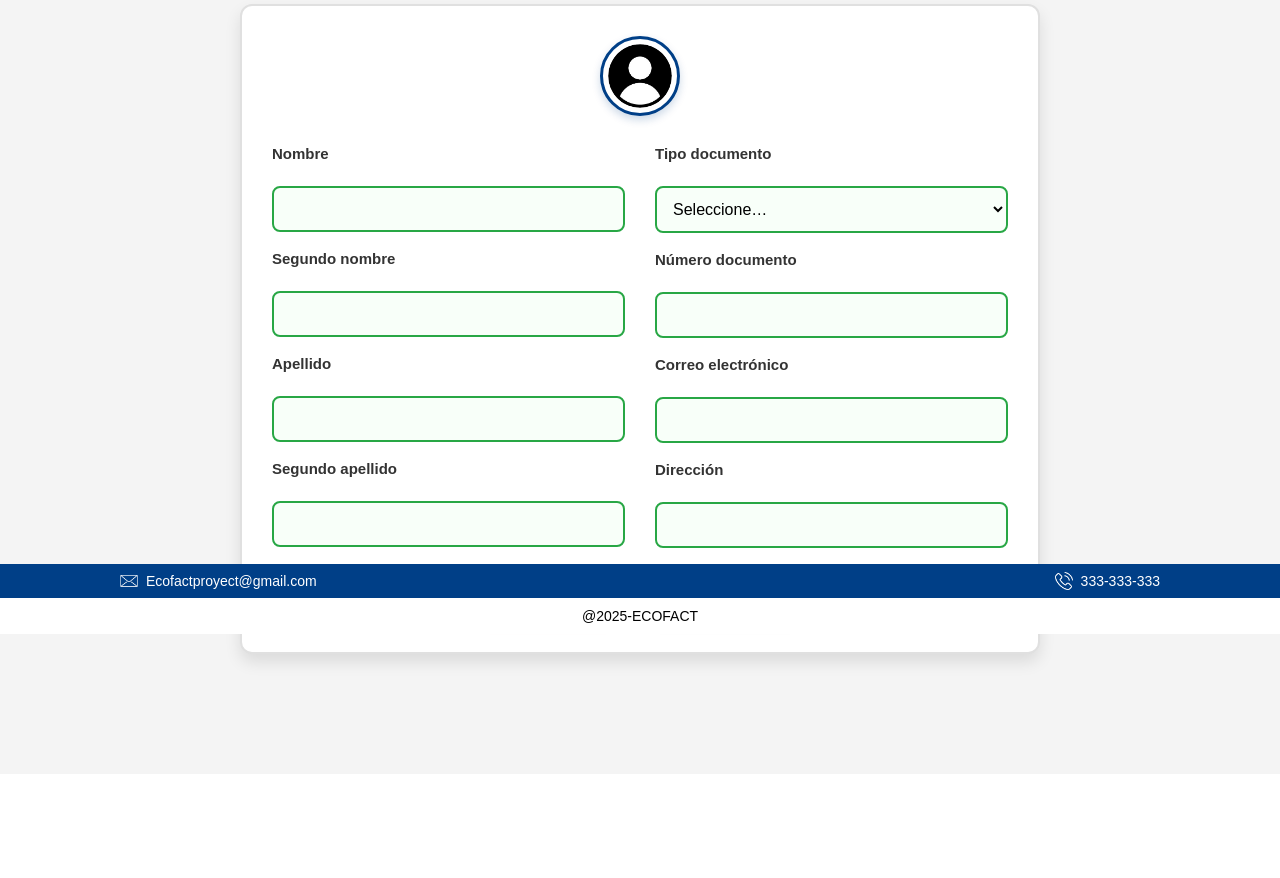
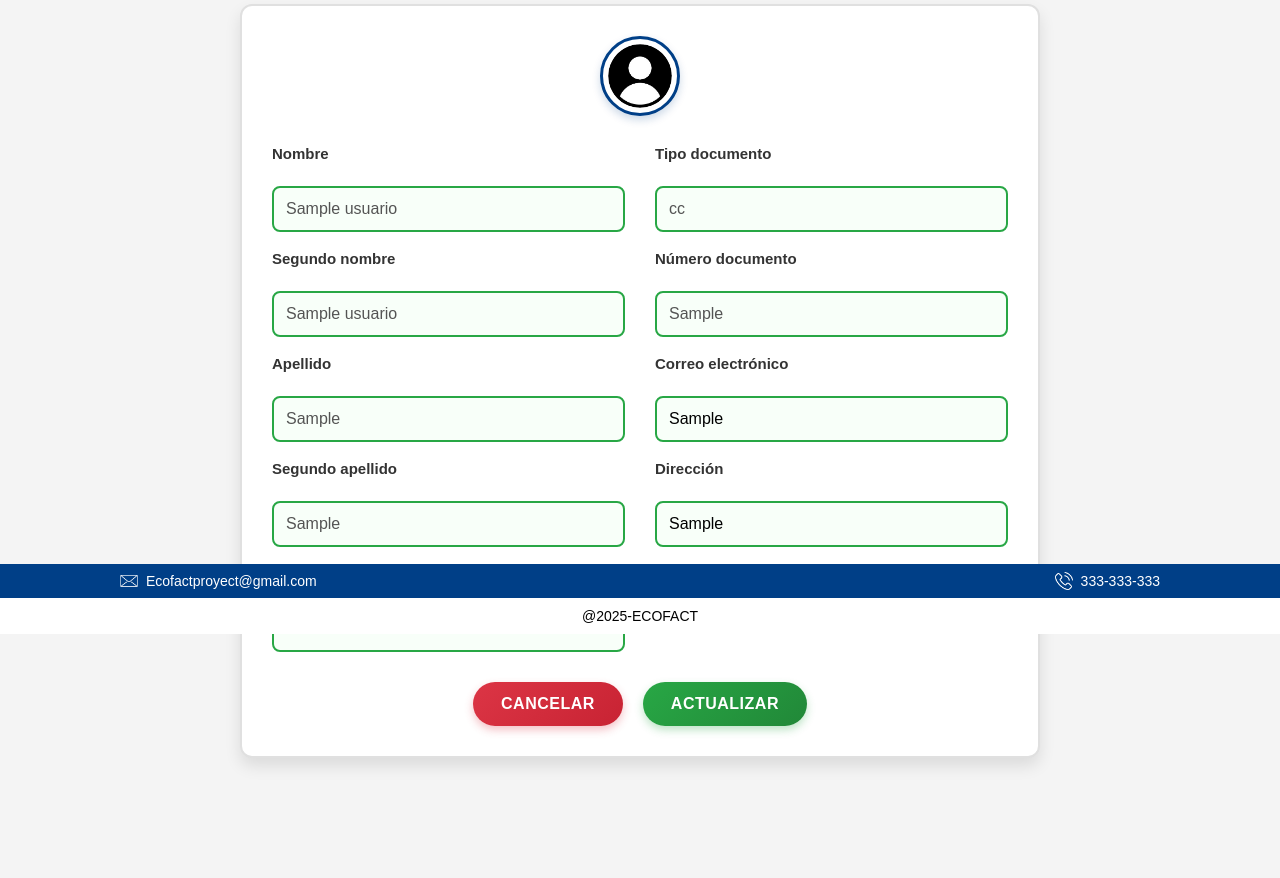
Before and after one commit to Infona2049/Proyecto, a Django app: page /actualizar_perfil/ in a window 1280 px wide. Shown: the part 166-1044 px from the top of the page. Before the commit the page ends 839 px from the top, so only its background shows below. Run offline with Django 5.2, Linux system fonts and the light colour scheme; a user stored in the database is signed in; tables that the repository leaves empty hold one stand-in row (values such as "Sample post"); one stand-in notice (Sample message) is shown.

Commit message:
Actualizacion de views, forms y HTML

```diff
--- a/core/forms.py
+++ b/core/forms.py
@@ -145,3 +145,31 @@ class RegistroUsuarioForm(UserCreationForm):
         if commit:
             user.save()
         return user
+
+
+class PerfilForm(forms.ModelForm):
+    """
+    Formulario creado para permitir que el usuario actualice:
+    - Correo electrónico
+    - Dirección
+    - Teléfono
+
+    Este formulario no permite modificar nombres, apellidos,
+    documento ni rol (por seguridad del sistema).
+
+    Es usado por la vista actualizar_perfil_view que contiene
+    la lógica de validaciones personalizadas implementadas por Sebastián.
+    """
+
+    class Meta:
+        model = Usuario
+        fields = [
+            "correo_electronico_usuario",
+            "direccion_usuario",
+            "telefono_usuario",
+        ]
+        widgets = {
+            "correo_electronico_usuario": forms.EmailInput(attrs={"class": "form-control"}),
+            "direccion_usuario": forms.TextInput(attrs={"class": "form-control"}),
+            "telefono_usuario": forms.TextInput(attrs={"class": "form-control"}),
+        }
--- a/core/templates/core/actualizar_perfil.html
+++ b/core/templates/core/actualizar_perfil.html
@@ -4,16 +4,37 @@
 <head>
     <meta charset="UTF-8">
     <meta name="viewport" content="width=device-width, initial-scale=1.0">
-    <title>Actualizar factura</title>
+    <title>Actualizar perfil</title>
     <link rel="stylesheet" href="{% static 'core/css/actualizar_perfil.css' %}">
+    <style>
+        .alert {
+            padding: 12px 20px;
+            border-radius: 6px;
+            margin: 15px auto;
+            width: 80%;
+            max-width: 600px;
+            text-align: center;
+            font-weight: bold;
+        }
+        .alert-success { background-color: #b7c9bb; color: #155724; border: 1px solid #c3e6cb; }
+        .alert-error   { background-color: #f8d7da; color: #721c24; border: 1px solid #f5c6cb; }
+    </style>
 </head>
+
 <body>
-    <!-- Barra superior -->
+
+    <!-- BARRA SUPERIOR -->
     <div class="top-bar">
         <div class="left-side">
+            {% if user.rol_usuario == 'admin' %}
                 <a href="{% url 'visualizacion_admin' %}">
-                <img src="{% static 'img/Logo azul sin fondo.png' %}" alt="EcoFact Logo" class="logo1" />
-                <img src="{% static 'img/logo empresa.png' %}" alt="Empresa logo " class="logo2" />
+            {% elif user.rol_usuario == 'vendedor' %}
+                <a href="{% url 'visualizacion_vendedor' %}">
+            {% else %}
+                <a href="{% url 'visualizacion_cliente' %}">
+            {% endif %}
+                    <img src="{% static 'img/Logo azul sin fondo.png' %}" class="logo1" />
+                    <img src="{% static 'img/logo empresa.png' %}" class="logo2" />
                 </a>
         </div>
 
@@ -21,98 +42,119 @@
             <a href="{% url 'documentos' %}"><img src="{% static 'img/documento.png' %}" class="icono"></a>
             <a href="{% url 'actualizar_perfil' %}"><img src="{% static 'img/editar.png' %}" class="icono"></a>
             <a href="{% url 'cambiocontraseña' %}"><img src="{% static 'img/contrasena.png' %}" class="icono"></a>
-            <a href="{% url 'login' %}"><img src="{% static 'img/cerrar-sesion.png' %}" class="icono"></a>
+            <a href="{% url 'logout' %}"><img src="{% static 'img/cerrar-sesion.png' %}" class="icono"></a>
         </div>
     </div>
 
-<!-- Barra de navegación -->
+    <!-- BOTÓN DE INICIO (CORREGIDO) -->
     <header>
         <nav class="menu">
+            {% if user.rol_usuario == 'admin' %}
                 <a href="{% url 'visualizacion_admin' %}">Inicio</a>
+            {% elif user.rol_usuario == 'vendedor' %}
+                <a href="{% url 'visualizacion_vendedor' %}">Inicio</a>
+            {% else %}
+                <a href="{% url 'visualizacion_cliente' %}">Inicio</a>
+            {% endif %}
         </nav>
     </header>
 
-  <!-- FORMULARIO DE ACTUALIZACIÓN DE PERFIL -->
+    <!-- MENSAJES -->
+    {% if messages %}
+    <div id="messages">
+        {% for message in messages %}
+            <div class="alert {% if message.tags %}alert-{{ message.tags }}{% endif %}">
+                {{ message }}
+            </div>
+        {% endfor %}
+    </div>
+    {% endif %}
+
+    <!-- FORMULARIO -->
     <main class="form-container">
-    <form class="form-box" id="formulario">
-      <!-- Imagen de perfil centrada -->
+        <form class="form-box" method="post">
+            {% csrf_token %}
             <div class="logo-centro">
-        <img src="{% static 'img/logo_foto_perfil.png' %}" alt="Foto de perfil" />
+                <img src="{% static 'img/logo_foto_perfil.png' %}" />
             </div>
 
-      <!-- Grilla de campos del formulario -->
             <div class="form-grid">
-        <!-- ===== Columna izquierda ===== -->
+
+                <!-- COLUMNA IZQUIERDA -->
                 <div class="col">
-          <label for="nombre">Nombre</label>
-          <input type="text" id="nombre" name="nombre" required />
+                    <label>Nombre</label>
+                    <input type="text" value="{{ user.nombre_usuario|default_if_none:'' }}" disabled>
 
-          <label for="segundoNombre">Segundo nombre</label>
-          <input type="text" id="segundoNombre" name="segundoNombre" />
+                    <label>Segundo nombre</label>
+                    <input type="text" value="{{ user.segundo_nombre_usuario|default_if_none:'' }}" disabled>
 
-          <label for="apellido">Apellido</label>
-          <input type="text" id="apellido" name="apellido" required />
+                    <label>Apellido</label>
+                    <input type="text" value="{{ user.apellido_usuario|default_if_none:'' }}" disabled>
 
-          <label for="segundoApellido">Segundo apellido</label>
-          <input type="text" id="segundoApellido" name="segundoApellido" />
+                    <label>Segundo apellido</label>
+                    <input type="text" value="{{ user.segundo_apellido_usuario|default_if_none:'' }}" disabled>
+
+                    <!-- TELÉFONO MOVIDO AQUÍ -->
+                    <label>Teléfono</label>
+                    {{ form.telefono_usuario }}
                 </div>
 
-        <!-- ===== Columna derecha ===== -->
+                <!-- COLUMNA DERECHA -->
                 <div class="col">
-          <label for="tipoDocumento">Tipo documento</label>
-          <select id="tipoDocumento" name="tipoDocumento" required>
-            <option value="">Seleccione…</option>
-            <option value="cc">Cédula de ciudadanía</option>
-            <option value="ce">Cédula de extranjería</option>
-            <option value="nit">NIT</option>
-            <option value="ti">Tarjeta de identidad</option>
-            <option value="pp">Pasaporte</option>
-          </select>
+                    <label>Tipo documento</label>
+                    <input type="text" value="{{ user.tipo_documento_usuario|default_if_none:'' }}" disabled>
 
-          <label for="numeroDocumento">Número documento</label>
-          <input type="text" id="numeroDocumento" name="numeroDocumento"
-                 maxlength="12" pattern="\d+" required />
+                    <label>Número documento</label>
+                    <input type="text" value="{{ user.numero_documento_usuario|default_if_none:'' }}" disabled>
 
-          <label for="email">Correo electrónico</label>
-          <input type="email" id="email" name="email" required />
+                    <label>Correo electrónico</label>
+                    {{ form.correo_electronico_usuario }}
 
-          <label for="direccion">Dirección</label>
-          <input type="text" id="direccion" name="direccion" required />
-        </div>
+                    <label>Dirección</label>
+                    {{ form.direccion_usuario }}
                 </div>
 
-      <!-- ===== Botones de acción ===== -->
+            </div>
+
+            <!-- BOTONES -->
             <div class="form-buttons">
-        <button type="button" id="btn-cancelar">Cancelar</button>
-        <button type="submit" id="btn-siguiente">Actualizar</button>
+                {% if user.rol_usuario == 'admin' %}
+                    <button id="btn-cancelar" type="button" onclick="window.location.href='{% url 'visualizacion_admin' %}'">Cancelar</button>
+                {% elif user.rol_usuario == 'vendedor' %}
+                    <button id="btn-cancelar" type="button" onclick="window.location.href='{% url 'visualizacion_vendedor' %}'">Cancelar</button>
+                {% else %}
+                    <button id="btn-cancelar" type="button" onclick="window.location.href='{% url 'visualizacion_cliente' %}'">Cancelar</button>
+                {% endif %}
+
+                <button id="btn-siguiente" type="submit">Actualizar</button>
             </div>
+
         </form>
     </main>
 
-  <!-- Pie de página -->
+    <!-- FOOTER -->
     <footer>
         <div class="footer-bar">
             <div class="footer-item">
-                <img src="{% static 'img/mensaje.png' %}" alt="Ubicación">
-                Ecofactproyect@gmail.com
+                <img src="{% static 'img/mensaje.png' %}" alt="Correo"> Ecofactproyect@gmail.com
             </div>
             <div class="footer-item">
-                <img src="{% static 'img/llamada-telefonica.png' %}" alt="Teléfono">
-                333-333-333
+                <img src="{% static 'img/llamada-telefonica.png' %}" alt="Teléfono"> 333-333-333
             </div>
         </div>
         <div class="footer-bottom">@2025-ECOFACT</div>
     </footer>
 
-  <!-- MODAL DE ÉXITO (se muestra tras actualizar)     -->
-  <div id="modal-exito" class="modal">
-    <div class="modal-content">
-      <span class="close-btn">&times;</span>
-      <p>¡Información de perfil actualizada!</p>
-    </div>
-  </div>
+    <script>
+        setTimeout(() => {
+            const messages = document.getElementById("messages");
+            if (messages) {
+                messages.style.transition = "opacity 0.5s";
+                messages.style.opacity = "0";
+                setTimeout(() => messages.remove(), 500);
+            }
+        }, 3000);
+    </script>
 
-  <!-- Scripts JavaScript                              -->
-  <script src="{% static 'core/js/actualizar_perfil.js' %}" defer></script>
 </body>
 </html>
--- a/core/views.py
+++ b/core/views.py
@@ -9,7 +9,7 @@ from django.utils import timezone
 from django.db.models import Q
 from functools import wraps
 import json
-from .forms import RegistroUsuarioForm
+from .forms import RegistroUsuarioForm, PerfilForm
 from .models import Usuario, CodigoRecuperacion
 
 def role_required(allowed_roles):
@@ -142,7 +142,84 @@ def documentos_view(request):
 
 @login_required
 def actualizar_perfil_view(request):
-    return render(request, 'core/actualizar_perfil.html')
+    """
+
+    Esta vista permite que el usuario actual edite la información básica
+    de su perfil: correo electrónico, dirección y teléfono.
+
+    Contiene validaciones personalizadas altamente específicas:
+    - Validación manual de formato del correo (debe contener "@")
+    - Validación del teléfono (solo números, longitud entre 7 y 10)
+    - Comparación individual campo por campo
+    - Mensajería informativa si no hay cambios
+    - Actualización del username si se modifica el correo
+    - Evita duplicados en base de datos
+
+    Además, la vista informa qué campos fueron modificados mediante mensajes
+    dinámicos y vuelve a iniciar sesión al usuario para mantener su sesión activa
+    tras cambiar las credenciales relacionadas.
+    """
+
+    user = request.user
+
+    if request.method == 'POST':
+        original_user = Usuario.objects.get(pk=user.pk)
+        form = PerfilForm(request.POST, instance=user)
+
+        if form.is_valid():
+            cleaned = form.cleaned_data
+            new_email = cleaned.get("correo_electronico_usuario", "").strip()
+            new_direccion = cleaned.get("direccion_usuario", "").strip()
+            new_telefono = cleaned.get("telefono_usuario", "").strip()
+
+            cambios = []
+
+            # VALIDACION CORREO
+            if new_email and "@" not in new_email:
+                messages.error(request, "❌ El correo debe contener '@'.")
+                return render(request, "core/actualizar_perfil.html", {"form": form})
+
+            # VALIDACION TELÉFONO
+            if new_telefono:
+                if not new_telefono.isdigit():
+                    messages.error(request, "❌ El telefono solo debe contener numeros.")
+                    return render(request, "core/actualizar_perfil.html", {"form": form})
+                if len(new_telefono) < 7 or len(new_telefono) > 10:
+                    messages.error(request, "❌ El telefono debe tener entre 7 y 10 digitos.")
+                    return render(request, "core/actualizar_perfil.html", {"form": form})
+
+            # COMPARACION CAMPO A CAMPO
+            if new_email.lower() != (original_user.correo_electronico_usuario or "").lower():
+                if Usuario.objects.filter(correo_electronico_usuario=new_email).exclude(pk=user.pk).exists():
+                    messages.error(request, "❌ Este correo ya esta registrado.")
+                    return redirect("actualizar_perfil")
+
+                user.correo_electronico_usuario = new_email
+                user.username = new_email
+                cambios.append("correo electronico")
+
+            if new_direccion != (original_user.direccion_usuario or ""):
+                user.direccion_usuario = new_direccion
+                cambios.append("direccion")
+
+            if new_telefono != (original_user.telefono_usuario or ""):
+                user.telefono_usuario = new_telefono
+                cambios.append("telefono")
+
+            # GUARDAR CAMBIOS
+            if cambios:
+                user.save()
+                login(request, user)
+                messages.success(request, f"✅ Perfil actualizado correctamente ({', '.join(cambios)})")
+            else:
+                messages.info(request, "ℹ️ No realizaste ningun cambio.")
+
+            return render(request, "core/actualizar_perfil.html", {"form": PerfilForm(instance=user)})
+
+    else:
+        form = PerfilForm(instance=user)
+
+    return render(request, "core/actualizar_perfil.html", {"form": form})
 
 def cambiocontraseña_view(request):
     return render(request, 'core/olvido_contraseña.html')
```
Lines whose indentation alone changed are shown as unchanged.
